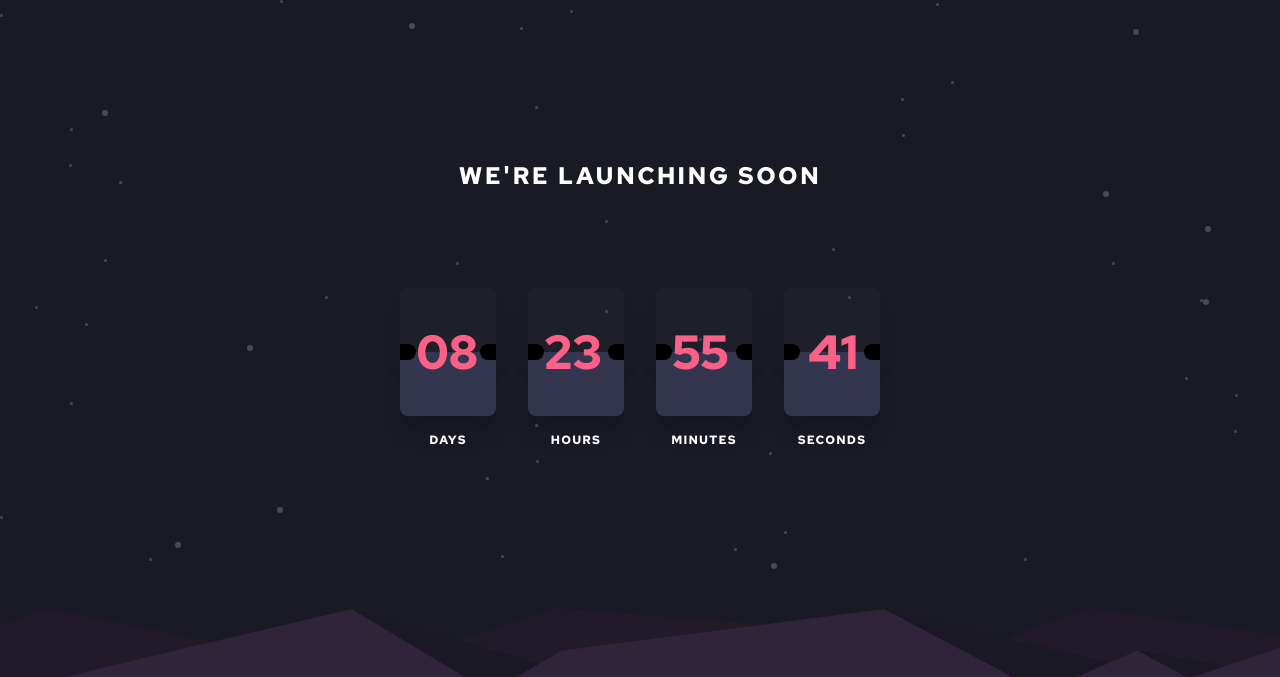
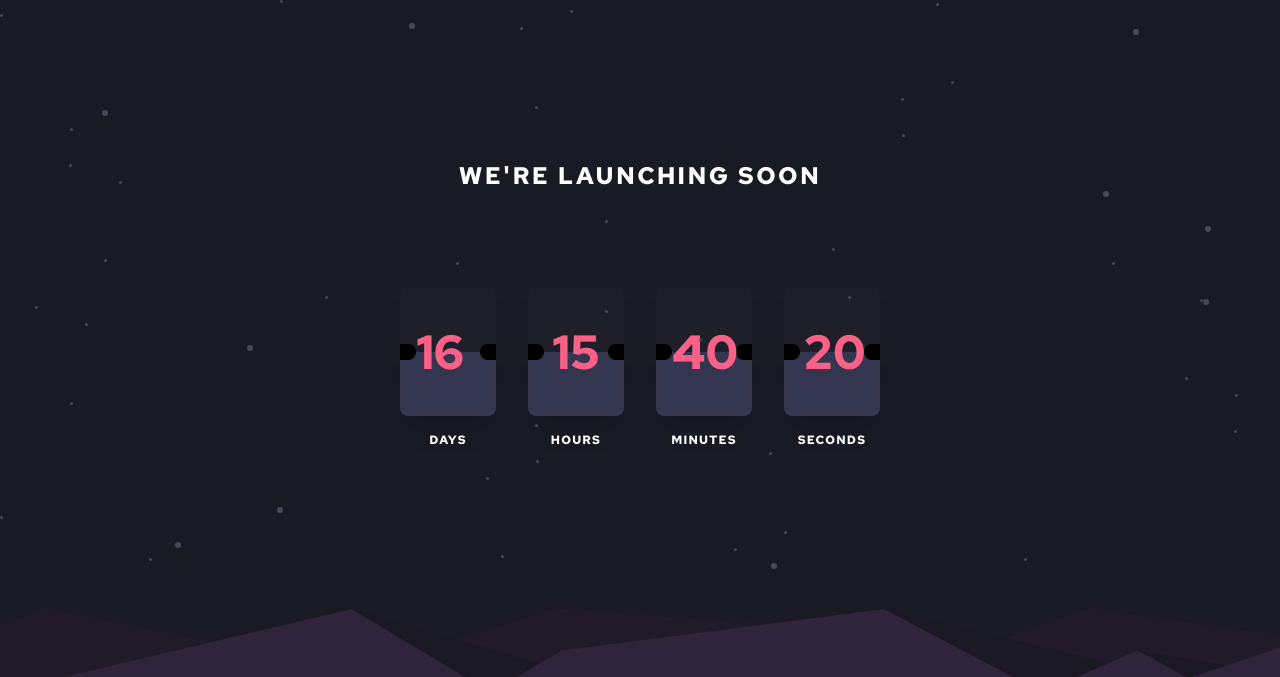
Before and after one commit to Opeyemil-code/launch-countdown-timer-main--4-, a plain HTML site: page launch-countdown-timer-main/inndex.html in a window 1280 px wide. Shown: the top 677 px of the page. Drawn offline with nearby package versions, Linux system fonts and the light colour scheme.

Commit message:
done with the launchdown timer

```diff
--- a/launch-countdown-timer-main/inndex.html
+++ b/launch-countdown-timer-main/inndex.html
@@ -67,7 +67,7 @@
 
 
                 <div class="absolute top-10 mx-aut bg-green-60 ml-4">
-                  <h2 class="lg:text-5xl text-softred text-4xl">08</h2>
+                  <p class="lg:text-5xl text-softred text-4xl" id="days">08</p>
                 </div>
 
                 <div class="mt-4">
@@ -103,8 +103,8 @@
                 </div>
 
 
-                <div class="absolute top-10 mx-auto bg-green-60 ml-4">
-                  <h2 class="lg:text-5xl text-softred text-4xl">23</h2>
+                <div class="absolute top-10 mx-auto bg-green-60 ml-6">
+                  <p class="lg:text-5xl text-softred text-4xl" id="hours">23</p>
                 </div>
 
                 <div>
@@ -141,7 +141,7 @@
 
 
                 <div class="absolute top-10 mx-auto bg-green-60 ml-4">
-                  <h2 class="lg:text-5xl text-softred text-4xl">55</h2>
+                  <p class="lg:text-5xl text-softred text-4xl" id="minutes">55</p>
                 </div>
 
                 <div>
@@ -175,8 +175,8 @@
                 </div>
 
 
-                <div class="absolute top-10 mx-auto bg-green-60 ml-6">
-                  <h2 class="lg:text-5xl text-softred text-4xl">41</h2>
+                <div class="absolute top-10 mx-auto bg-green-60 ml-5">
+                  <p class="lg:text-5xl text-softred text-4xl" id="seconds">41</p>
                 </div>
 
                 <div>
@@ -248,8 +248,17 @@
 
 
             </div>
+
+
           </footer>
 
+
+          <div class="attribution mx-auto flex text-white">
+           <div class="mx-auto">
+            Challenge by <a href="https://www.frontendmentor.io?ref=challenge" target="_blank">Frontend Mentor</a>.
+            Coded by <a href="https://twitter.com/Opeyemil1/status/1569374378537648128?s=20&t=n6kgGz8qFHaxi2HfLH0Ppg" ><span class="text-softred">Opeyemil</span></a>.
+           </div>
+          </div>
 
 
 
--- a/launch-countdown-timer-main/script.js
+++ b/launch-countdown-timer-main/script.js
@@ -1 +1,20 @@
 "use strict";
+
+const countDownDate = new Date("jan 01, 2023 00:00:00").getTime();
+
+const x = setInterval(function () {
+    const now = new Date().getTime();
+    const distance = countDownDate - now;
+
+    const days = Math.floor(distance / (1000 * 60 * 60 * 24));
+    const hours = Math.floor((distance % (1000 * 60 * 60 * 24)) / (1000 * 60 * 60));
+    const minutes = Math.floor((distance % (1000 * 60 * 60))/ (1000 * 60));
+    const seconds = Math.floor((distance % (1000 * 60)) / 1000);
+
+    document.getElementById("days").innerHTML = days
+    document.getElementById("hours").innerHTML = hours
+    document.getElementById("minutes").innerHTML = minutes
+    document.getElementById("seconds").innerHTML = seconds
+
+
+},1000);
```
